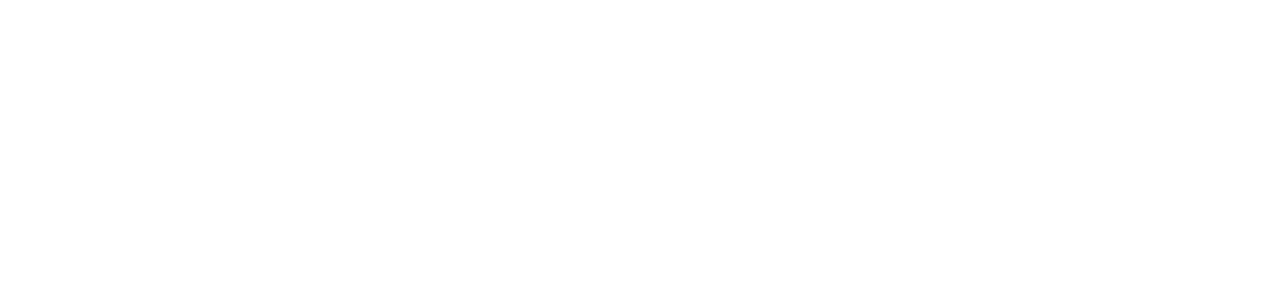
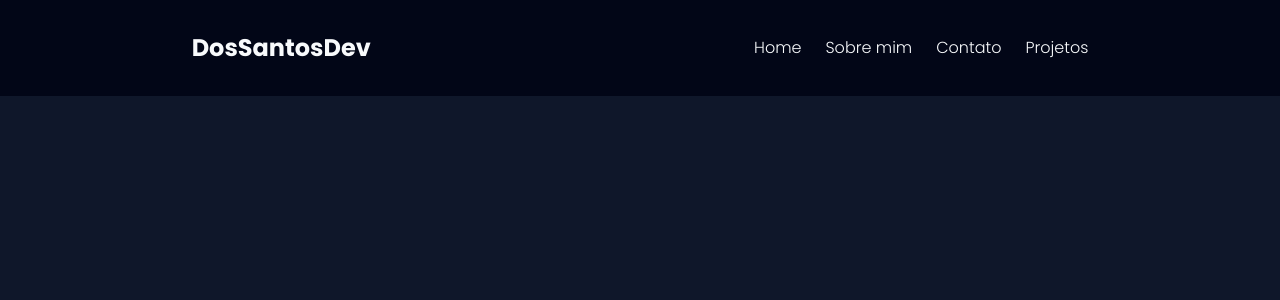
Before and after one commit to DosSantosDev2022/my-portifolio, a Next.js app: page / in a window 1280 px wide. Shown: the top 300 px of the page. Built offline with nearby package versions, Linux system fonts and the light colour scheme.

Commit message:
recriando header

```diff
--- a/src/app/(Home)/page.tsx
+++ b/src/app/(Home)/page.tsx
@@ -1,3 +1,7 @@
 export default function Home() {
-  return <></>
+  return (
+    <>
+      <main className="mx-auto flex items-center justify-center"></main>
+    </>
+  )
 }
--- a/src/app/layout.tsx
+++ b/src/app/layout.tsx
@@ -1,6 +1,7 @@
 import type { Metadata } from 'next'
 import { Poppins } from 'next/font/google'
 import './globals.css'
+import { Header } from '@/components/Header'
 
 const poppins = Poppins({
   subsets: ['latin'],
@@ -19,7 +20,10 @@ export default function RootLayout({
 }) {
   return (
     <html className={poppins.className} lang="pt-br">
-      <body className="scrollbar scrollbar-thumb-slate-900">{children}</body>
+      <body className="scrollbar scrollbar-thumb-slate-900 bg-slate-900">
+        <Header />
+        {children}
+      </body>
     </html>
   )
 }
--- /dev/null
+++ b/src/components/Header.tsx
@@ -0,0 +1,12 @@
+import { NavMenu } from './navMenu'
+
+export function Header() {
+  return (
+    <header className="w-full flex items-center bg-slate-950 h-24 ">
+      <div className="w-full flex items-center  justify-around">
+        <h1 className="text-slate-50 text-2xl font-bold">DosSantosDev</h1>
+        <NavMenu />
+      </div>
+    </header>
+  )
+}
--- a/src/components/navMenu.tsx
+++ b/src/components/navMenu.tsx
@@ -12,11 +12,11 @@ export function NavMenu() {
 
   return (
     <NavigationMenu.Root>
-      <NavigationMenu.List className="flex flex-col gap-2">
+      <NavigationMenu.List className="flex  gap-6">
         {links.map((link) => (
           <NavigationMenu.Item
             key={link.name}
-            className="rounded-md p-1 text-slate-50 font-normal text-sm tracking-wide hover:scale-105 transition-all cursor-pointer"
+            className="text-slate-50 font-light"
           >
             <Link href={link.Url}>{link.name}</Link>
           </NavigationMenu.Item>
```
